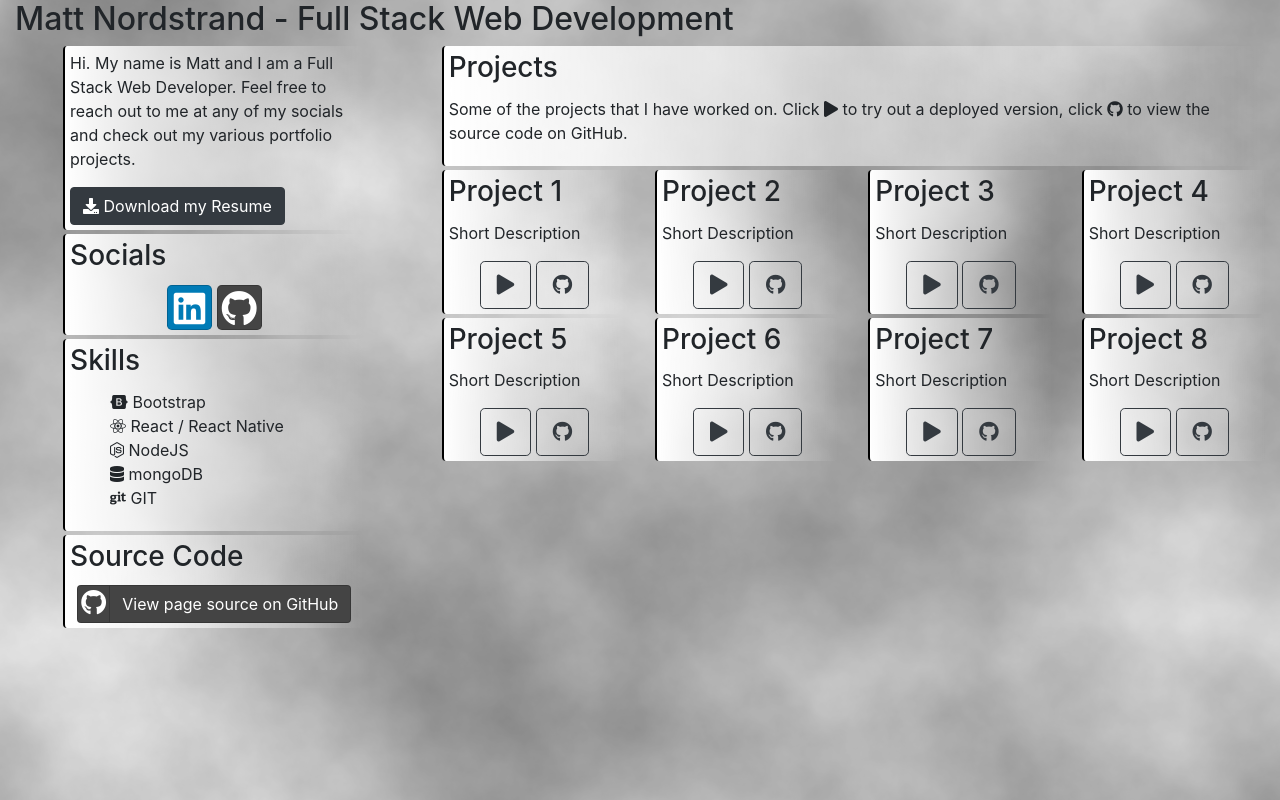
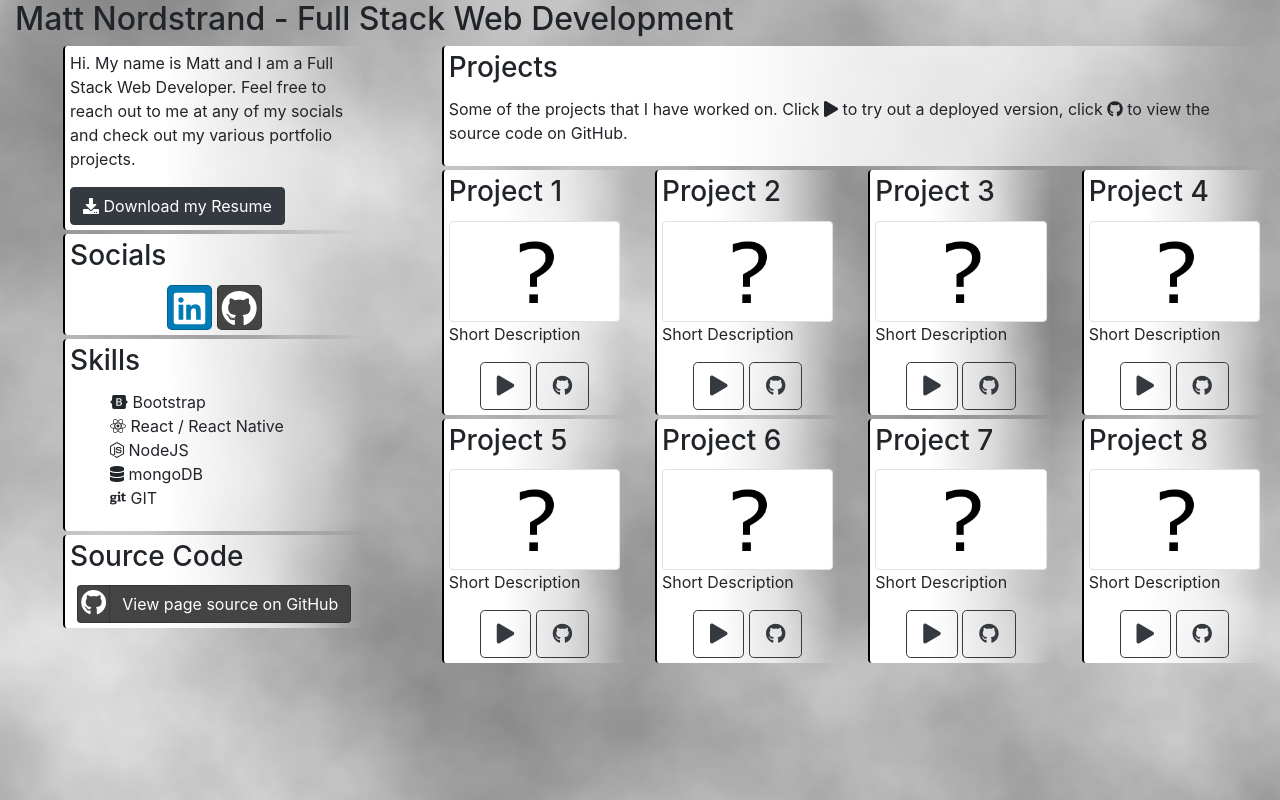
Before and after one commit to MatthewNordstrand/portfolio, a website: page index.html in a window 1280 px wide. Both pictures are taken after a click on the button "View Portfolio". Drawn offline with nearby package versions, Linux system fonts and the light colour scheme.

Commit message:
Added thumbnail images

```diff
--- a/css/styles.scss
+++ b/css/styles.scss
@@ -6,7 +6,7 @@ $partial-primary: #ffffffa9;
 
 $transparent-primary: #FFFFFF00;
 
-$gradient_primary: linear-gradient(to right, $color-primary, $transparent-primary);
+$gradient_primary: linear-gradient(to right, $color-primary, $color-primary, $partial-primary, $transparent-primary);
 
 //Rules
 .full-height {
@@ -18,7 +18,6 @@ $gradient_primary: linear-gradient(to right, $color-primary, $transparent-primar
 }
 
 body {
-    //background-image: linear-gradient(#FFFFFF, #404040);
     background-image: url("../img/clouds.png");
     background-color: gray;
 }
--- a/index.html
+++ b/index.html
@@ -105,6 +105,7 @@
                             <div class="card glass">
                                 <div class="card-body">
                                     <h3 class="card-title">Project 1</h3>
+                                    <img class="img-fluid img-thumbnail" src="img/blank_thumbnail.png">
                                     <p>Short Description</p>
                                     <div class="text-center">
                                         <a class="btn btn-outline-dark btn-lg" href="#" target="_blank"><i class="fa fa-play"></i></a>
@@ -118,6 +119,7 @@
                             <div class="card glass">
                                 <div class="card-body">
                                     <h3 class="card-title">Project 2</h3>
+                                    <img class="img-fluid img-thumbnail" src="img/blank_thumbnail.png">
                                     <p>Short Description</p>
                                     <div class="text-center">
                                         <a class="btn btn-outline-dark btn-lg" href="#" target="_blank"><i class="fa fa-play"></i></a>
@@ -131,6 +133,7 @@
                             <div class="card glass">
                                 <div class="card-body">
                                     <h3 class="card-title">Project 3</h3>
+                                    <img class="img-fluid img-thumbnail" src="img/blank_thumbnail.png">
                                     <p>Short Description</p>
                                     <div class="text-center">
                                         <a class="btn btn-outline-dark btn-lg" href="#" target="_blank"><i class="fa fa-play"></i></a>
@@ -144,6 +147,7 @@
                             <div class="card glass">
                                 <div class="card-body">
                                     <h3 class="card-title">Project 4</h3>
+                                    <img class="img-fluid img-thumbnail" src="img/blank_thumbnail.png">
                                     <p>Short Description</p>
                                     <div class="text-center">
                                         <a class="btn btn-outline-dark btn-lg" href="#" target="_blank"><i class="fa fa-play"></i></a>
@@ -157,6 +161,7 @@
                             <div class="card glass">
                                 <div class="card-body">
                                     <h3 class="card-title">Project 5</h3>
+                                    <img class="img-fluid img-thumbnail" src="img/blank_thumbnail.png">
                                     <p>Short Description</p>
                                     <div class="text-center">
                                         <a class="btn btn-outline-dark btn-lg" href="#" target="_blank"><i class="fa fa-play"></i></a>
@@ -170,6 +175,7 @@
                             <div class="card glass">
                                 <div class="card-body">
                                     <h3 class="card-title">Project 6</h3>
+                                    <img class="img-fluid img-thumbnail" src="img/blank_thumbnail.png">
                                     <p>Short Description</p>
                                     <div class="text-center">
                                         <a class="btn btn-outline-dark btn-lg" href="#" target="_blank"><i class="fa fa-play"></i></a>
@@ -183,6 +189,7 @@
                             <div class="card glass">
                                 <div class="card-body">
                                     <h3 class="card-title">Project 7</h3>
+                                    <img class="img-fluid img-thumbnail" src="img/blank_thumbnail.png">
                                     <p>Short Description</p>
                                     <div class="text-center">
                                         <a class="btn btn-outline-dark btn-lg" href="#" target="_blank"><i class="fa fa-play"></i></a>
@@ -196,6 +203,7 @@
                             <div class="card glass">
                                 <div class="card-body">
                                     <h3 class="card-title">Project 8</h3>
+                                    <img class="img-fluid img-thumbnail" src="img/blank_thumbnail.png">
                                     <p>Short Description</p>
                                     <div class="text-center">
                                         <a class="btn btn-outline-dark btn-lg" href="#" target="_blank"><i class="fa fa-play"></i></a>
```
Also changed, not shown: css/styles.css, img/blank_thumbnail.png (added).
